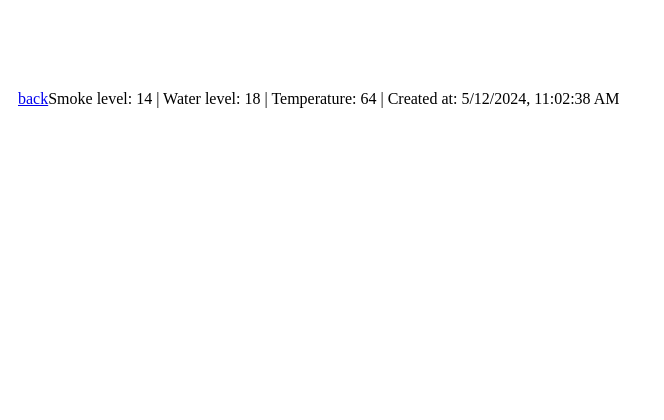
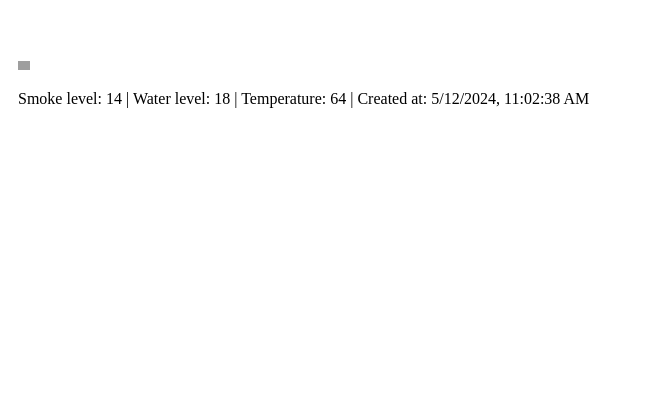
Before and after one commit to Daviddairot/shallom-project, a Django app: page /statistics/ in a window 1280 px wide. Shown: the top 420 px of the page, without its empty margins (0-664 px from the left). Run offline with Django 5.2, Linux system fonts and the light colour scheme; data comes from the database, SQL or seed files in the repository; grey boxes are pictures that could not be loaded.

Commit message:
Update statistics.html

```diff
--- a/templates/statistics.html
+++ b/templates/statistics.html
@@ -9,9 +9,9 @@
 
 </head>
 <body>
-    <div>
-        <a href="{%url 'index'%}">back</a>
-    </div>
+    <div class="back">
+        <a href="{%url 'index'%}"><img class="backimg"src="{% static 'back.png'%}" alt="back"/></a>
+    </div></br>
     <div id="sensor-data-container">
         <!-- Placeholder for the latest sensor data -->
     </div>
```
